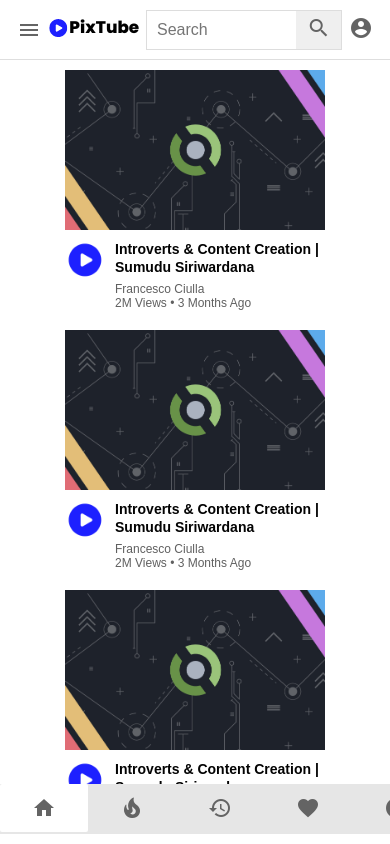
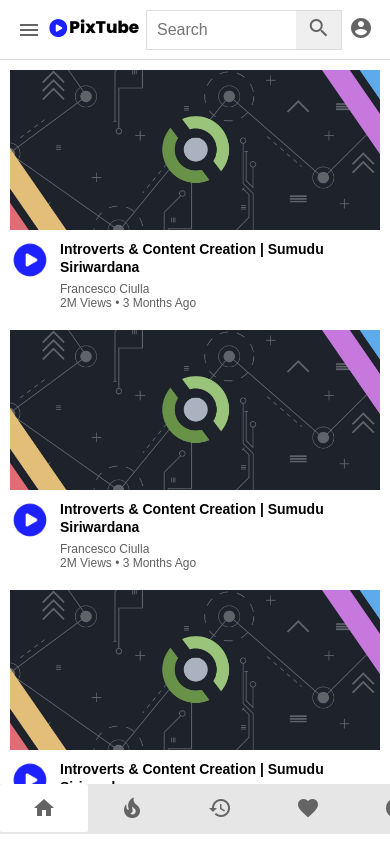
Before and after one commit to techMonowar/pixtube, a React (Create React App) app: page / in a window 390 px wide. Built offline with nearby package versions, Linux system fonts and the light colour scheme.

Commit message:
added responsiveness

```diff
--- /dev/null
+++ b/src/Components/index.js
@@ -0,0 +1,3 @@
+export {App} from "./App"
+export {Nav} from "./Nav"
+export {SideBar} from "./SideBar"
--- a/src/Styles/Content.css
+++ b/src/Styles/Content.css
@@ -19,13 +19,11 @@
     box-shadow: inset 0 0 1rem rgb(255, 255, 255);
 }
 .videos {
-    display: flex;
-    flex-direction: row;
-    margin-right: auto;
-   margin-left: auto;
-align-items: center;
-    justify-content:space-around;
-    flex-wrap: wrap;
+    display:grid;
+    width: 100%;
+    grid-template-columns: repeat(auto-fit,minmax(16rem,1fr));
+
+
   }
 
   @media (max-width:1100px) {
--- a/src/Styles/Footer.css
+++ b/src/Styles/Footer.css
@@ -1,10 +1,12 @@
+footer{
+visibility: hidden;
 
+}
 .bottom-bar{
     background: rgb(230, 230, 230);
     width:100%;
     height: 50px;
 overflow: hidden;
-visibility: hidden;
 }
 
 .bottom-nav {
@@ -47,7 +49,7 @@ align-items: center;
   }
 
   @media (max-width:768px) {
-    .bottom-bar{
+    footer{
         visibility: visible;
     }
 
--- a/src/Styles/Video.css
+++ b/src/Styles/Video.css
@@ -1,7 +1,7 @@
 
 
   .video {
-    width: 270px;
+    /* width: 270px; */
     margin-bottom: 30px;
     margin: 5px;
     padding: 5px;
```
